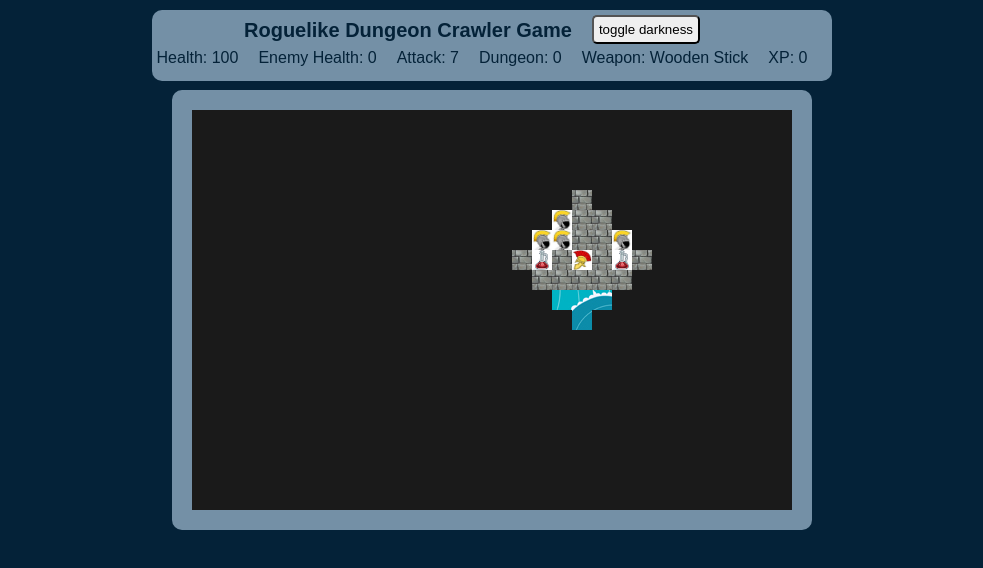
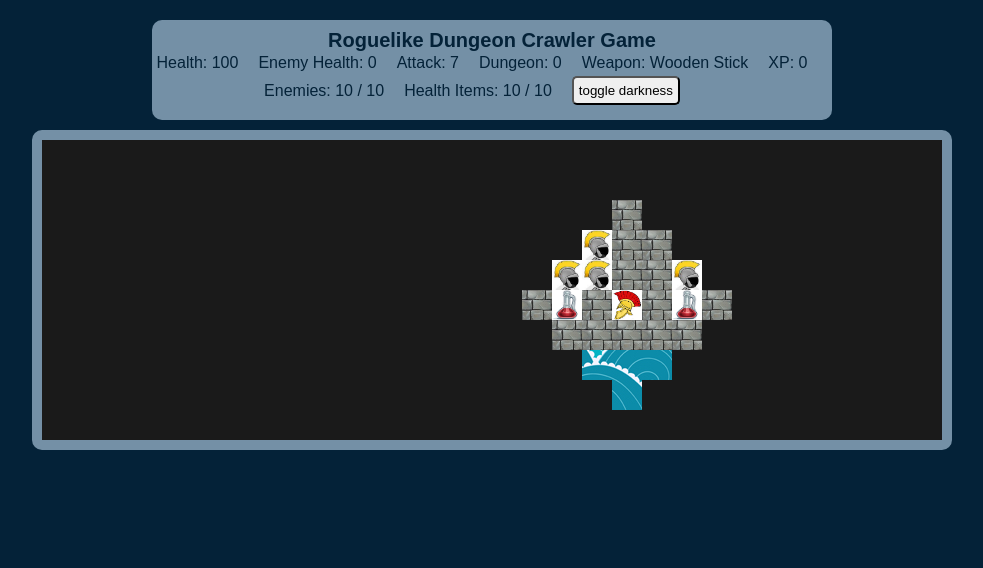
Before and after one commit to StefanieWang/ReactJS-Roguelike-Dungeon-Crawler, a React app: page / in a window 1280 px wide. Shown: the whole page, without its empty margins (148-1131 px from the left). Built offline with nearby package versions, Linux system fonts and the light colour scheme.

Commit message:
resize map and squares, display only part of map

```diff
--- a/public/index.html
+++ b/public/index.html
@@ -2,8 +2,8 @@
 <html lang="en">
   <head>
     <meta charset="utf-8">
+    <meta name="viewport" content="width=device-width, initial-scale=1">
     <title>Roguelike Dungeon Crawler Game</title>
-
   </head>
   <body>
     <div id="app"></div>
--- a/src/Enemy.js
+++ b/src/Enemy.js
@@ -12,7 +12,6 @@ class Enemy {
     this.fight = false;
     this.attack = 7*(level+1);
     this.xp = 5;
-   /* this.position = position;*/
   }
 
   doDamage(){
--- a/src/Header.js
+++ b/src/Header.js
@@ -7,15 +7,7 @@ class Header extends React.Component {
     const playerHealth = player.health>0 ? player.health : 0;
     return (
       <div className="game-header clear">
-        <ul className="game-info clear">
-          <li key="title"><h1>Roguelike Dungeon Crawler Game</h1></li>
-          <li key="button"><button onClick={this.props.toggleDarkness}>toggle darkness</button></li>
-          <li key="gameEnd">{
-              this.props.gameEnd ?
-              <button onClick = {this.props.startNewGame}>New Game</button> :
-              null }
-          </li>
-        </ul>
+        <h1>Roguelike Dungeon Crawler Game</h1>
         <ul className="game-info clear">
           <li key="health">{"Health: " + playerHealth}</li>
           <li key="enemy">{"Enemy Health: " + this.props.enemyHealth}</li>
@@ -23,6 +15,16 @@ class Header extends React.Component {
           <li key="level">{"Dungeon: " + this.props.level}</li>
           <li key="weapon">{"Weapon: " + player.weapon.name}</li>
           <li key="xp">{"XP: " + player.xp}</li>
+        </ul>
+        <ul className="game-info clear">
+          <li key="enemyNum ">{"Enemies: "+this.props.enemyNum+ " / 10"}</li>
+          <li key="foodNum">{"Health Items: "+this.props.foodNum+" / 10"}</li>
+          <li key="button"><button onClick={this.props.toggleDarkness}>toggle darkness</button></li>
+          <li key="gameEnd">{
+              this.props.gameEnd ?
+              <button onClick = {this.props.startNewGame}>New Game</button> :
+              null }
+          </li>
         </ul>
         <div className="game-end-message">{this.props.gameEnd ?
               this.props.gameEndMessage : null}
@@ -32,6 +34,3 @@ class Header extends React.Component {
 }
 
 export default Header
-
-/*<li key="damageMake">{"Damage Make: " + this.props.damageMake}</li>
- <li key="damageTake">{"Damage Take: " + this.props.damageTake}</li>*/
--- a/src/NewDungeon.js
+++ b/src/NewDungeon.js
@@ -161,7 +161,7 @@ const placeNewRoom = (walls, floors) => {
     doorDir = getDoorDir(door, walls, floors);
     if(doorDir) {
         newRoom = generateRoom(door, doorDir);
-        if(isInvalidRoom(newRoom, walls, floors,)){
+        if(isInvalidRoom(newRoom, walls, floors)){
             newRoom = false;
         }else {
             newRoom.floors.push(door);
--- a/src/index.css
+++ b/src/index.css
@@ -1,5 +1,3 @@
-
-
 *,
 *:before,
 *:after {
@@ -40,9 +38,7 @@ h1 {
 }
 
 .game-header {
-	position: fixed;
-	top: 10;
-	z-index: 99;
+	margin-top: 10px;
 	background: #7490a6;
 	border-radius: 10px;
 	padding: 5px;
@@ -51,6 +47,7 @@ h1 {
 .game-info {
 	display: flex;
 	justify-content: center;
+	align-items: center;
 	list-style: none;
 	margin-bottom: 5px;
 }
@@ -62,10 +59,10 @@ h1 {
 
 .board {
 	position: relative;
-	width: 640px;
-	height: 440px;
-	margin-top: 80px;
-	border: 20px solid #7490a6;
+	width: 920px;
+	height: 320px;
+	margin-top: 10px;
+	border: 10px solid #7490a6;
 	border-radius: 10px;
 	background: url('images/ocean.jpg');
 
@@ -73,10 +70,9 @@ h1 {
 
 .game-board {
     list-style: none;
-    width: 600px;
-    height: 400px;
+    width: 900px;
+    height: 300px;
     margin-top: 0;
-    /*margin: 20px auto;*/
     padding: 0;
 }
 
@@ -90,24 +86,18 @@ h1 {
 .square {
 	list-style: none;
 	float: left;
-	width: 20px;
-	height: 20px;
+	width: 30px;
+	height: 30px;
     text-align: center;
     padding: 0;
-    /*border: 1px solid black;*/
 }
 
 .floor {
     background: gray;
-    background-image: url('images/tile3.jpg');
-    background-size: 20px 20px;
+    background-image: url('images/tile.jpg');
+    background-size: 30px 30px;
 }
 
-.outside {
-	/*background: brown;
-	background-image: url('images/sea.jpg');*/
-
-}
 .dark {
 	background: #1a1a1a;
 }
@@ -115,69 +105,67 @@ h1 {
 .entrance {
 	background: purple;
 	background-image: url('images/entrance.png');
-	background-size: 20px 20px;
+	background-size: 30px 30px;
 }
 
 .boss {
 	background: darkred;
 	background-image: url('images/bigboss.png');
-	background-size: 20px 20px;
+	background-size: 30px 30px;
 }
 
 .enemy {
 	background: red;
-	background-image: url('images/enemy2.jpg');
-	background-size: 20px 20px;
+	background-image: url('images/enemy.jpg');
+	background-size: 30px 30px;
 }
 .player{
 	background: blue;
 	background-image: url('images/player.png');
-	background-size: 20px 20px;
+	background-size: 30px 30px;
 }
 .food{
 	background: green;
 	background-image: url('images/drink.png');
-	background-size: 20px 20px;
+	background-size: 30px 30px;
 }
 
 
 .weapon-knife {
    background: yellow;
 	background-image: url('images/knife.png');
-	background-size: 20px 20px;
+	background-size: 30px 30px;
 }
 .weapon-axe{
 	background: yellow;
 	background-image: url('images/axe.png');
-	background-size: 20px 20px;
+	background-size: 30px 30px;
 
 }
 .weapon-double-axes{
 	background: yellow;
 	background-image: url('images/double-axes.png');
-	background-size: 20px 20px;
+	background-size: 30px 30px;
 
 }
 .weapon-sword{
 	background: yellow;
 	background-image: url('images/sword.png');
-	background-size: 20px 20px;
+	background-size: 30px 30px;
 
 }
 
 .weapon-broadsword{
 	background: yellow;
 	background-image: url('images/broadsword.png');
-	background-size: 20px 20px;
+	background-size: 30px 30px;
 
 }
 
 button {
 	font-family: sans-serif;
 	padding: 5px;
-	/*border: 1px solid #042238;*/
 	border-radius: 5px;
-	/*background: #042238;
-	color: #fff;*/
 	cursor: pointer;
+
 }
--- a/src/index.js
+++ b/src/index.js
@@ -13,6 +13,7 @@ For the map
 object: enemy or player
 ================================================================
 */
+
 const Food = [10,20,25,30,40];
 const Weapon = [
                 {
@@ -41,20 +42,6 @@ const Weapon = [
                   image: "weapon-broadsword"
                 }
               ]
-/*const getVisibleMap1 = (x, y) => {
-  return [                                    [x-5, y],
-                                  [x-4, y-1], [x-4, y], [x-4, y+1],
-                      [x-3, y-2], [x-3, y-1], [x-3, y], [x-3, y+1], [x-3, y+2],
-           [x-2, y-3],[x-2, y-2], [x-2, y-1], [x-2, y], [x-2, y+1], [x-2, y+2],[x-2, y+3],
-[x-1, y-4],[x-1, y-3],[x-1, y-2], [x-1, y-1], [x-1, y], [x-1, y+1], [x-1, y+2],[x-1, y+3],[x-1, y+4],
-[x, y-5],[x, y-4],[x, y-3],[x, y-2], [x, y-1],[x, y], [x, y+1], [x, y+2],[x, y+3],[x, y+4],[x, y+5],
-[x+1, y-4],[x+1, y-3],[x+1, y-2], [x+1, y-1], [x+1, y], [x+1, y+1], [x+1, y+2],[x+1, y+3],[x+1, y+4],
-           [x+2, y-3],[x+2, y-2], [x+2, y-1], [x+2, y], [x+2, y+1], [x+2, y+2],[x+2, y+3],
-                      [x+3, y-2], [x+3, y-1], [x+3, y], [x+3, y+1], [x+3, y+2],
-                                  [x+4, y-1], [x+4, y], [x+4, y+1],
-                                              [x+5, y],
-              ];
-}*/
 
 const getVisibleMap = (x, y) => {
   return [             [x-3, y],
@@ -96,13 +83,14 @@ class RogueLike extends React.Component {
       gameMap: [],
 		}
     this.gameEndMessage = undefined;
-    this.damageMake = 0;
-    this.damageTake = 0;
     this.boardSizeX = 20;
     this.boardSizeY = 30;
+    this.displayMapHeight = 10;//only show 10 squares vertically
     this.player = undefined;
     this.level = 0;
     this.enemyArray = [];
+    this.enemyNum = 10;
+    this.foodNum = 10;
     this.makeMovement = this.makeMovement.bind(this);
     this.enemy = undefined;
 	}
@@ -165,18 +153,18 @@ class RogueLike extends React.Component {
     }else {
       map = this.placeItems(map.floors, map.gameMap, "boss", 1)
     }
-
+    this.enemyNum = 10;
+    this.foodNum = 10;
     return { gameMap: map.gameMap, floors: map.floors }
   }
 
   startNewGame(){
     this.level = 0;
     this.gameEndMessage = undefined;
-    this.damageMake = 0;
-    this.damageTake = 0;
     this.player = undefined;
     this.enemyArray = [];
     this.enemy = undefined;
+
     const map = this.generateNewMap(0);
     window.addEventListener("keydown", this.makeMovement);
     this.setState({
@@ -227,14 +215,10 @@ class RogueLike extends React.Component {
     let damage;
     if(!enemy.fight){
       damage = this.player.doDamage();
-      this.damageMake = damage;
-      this.damageTake = 0;
       enemy.getDamage(damage);
       enemy.fight = true;
     }else{
       damage = enemy.doDamage();
-      this.damageTake = damage;
-      this.damageMake = 0;
       this.player.getDamage(damage);
       enemy.fight = false;
     }
@@ -251,6 +235,7 @@ class RogueLike extends React.Component {
           case 2: //food
             const health = Food[this.level];
             this.player.pickUpItem("food", health);
+            this.foodNum--;
             gameMap = this.replaceItem(position, gameMap);
             break;
           case 3: // weapon
@@ -277,6 +262,7 @@ class RogueLike extends React.Component {
           }
           else{
             this.player.pickUpItem("xp", enemy.xp);
+            this.enemyNum--;
             this.enemy = undefined;
             gameMap = this.replaceItem(position, gameMap);
           }
@@ -346,6 +332,7 @@ class RogueLike extends React.Component {
 
   componentDidMount(){
     window.addEventListener("keydown", this.makeMovement);
+
   }
 
   componentWillUnmount(){
@@ -353,15 +340,27 @@ class RogueLike extends React.Component {
   }
 
   render() {
-    /*const gameEndMessage = this.gameEnd ? this.gameEndMessage : null;*/
     const enemyHealth = this.enemy && this.enemy.health>0 ?
                         this.enemy.health : 0;
     const gameMap = this.state.gameMap;
     let gameBoardRows = [];
-    const visibleMap = getVisibleMap(this.player.position[0], this.player.position[1]);
+    const playerX = this.player.position[0];
+    const playerY = this.player.position[1];
+    const displayMapTop = playerX - this.displayMapHeight/2 > 0 ?
+                          playerX - this.displayMapHeight/2 :
+                          0;
+    const displayMapBottom = displayMapTop + this.displayMapHeight -1;
+    const displayMapLeft = playerX - this.displayMapWidth/2 > 0 ?
+                            playerX - this.displayMapWidth/2 :
+                            0;
+    const displayMapRight = displayMapLeft + this.displayMapWidth -1;
+    const visibleMap = getVisibleMap(playerX, playerY);
     for(let x=0; x<this.boardSizeX; x++){
       for(let y=0; y<this.boardSizeY; y++){
         let classname;
+        if(x >= displayMapTop &&
+           x <= displayMapBottom)
+        {
         if(this.state.revealAll ||
           findInArray([x, y], visibleMap)){
           const item = gameMap[x][y];
@@ -390,6 +389,7 @@ class RogueLike extends React.Component {
                 break;
               case "player":
                 classname = "player";
+
                 break;
               case "boss":
                 classname = "boss";
@@ -401,6 +401,7 @@ class RogueLike extends React.Component {
         }
 
         gameBoardRows.push(<li key={[x, y]} className={"square "+ classname}></li>);
+        }
       }
     }
 
@@ -409,10 +410,10 @@ class RogueLike extends React.Component {
         <Header player = {this.player}
                 level = {this.level}
                 enemyHealth = {enemyHealth}
-                damageTake = {this.damageTake}
-                damageMake = {this.damageMake}
                 toggleDarkness = {this.toggleDarkness.bind(this)}
                 gameEnd = {this.state.gameEnd}
+                enemyNum = {this.enemyNum}
+                foodNum = {this.foodNum}
                 gameEndMessage = {this.gameEndMessage}
                 startNewGame = {this.startNewGame.bind(this)}/>
         <div className="board">
```
Also changed, not shown: src/images/darkwall.jpg (deleted), src/images/enemy.jpg (renamed from src/images/enemy2.jpg), src/images/newgrass.jpg (deleted), src/images/sea.jpg (deleted), src/images/tile.jpg (renamed from src/images/tile3.jpg), src/images/tile.png (deleted), src/images/tile2.png (deleted).
